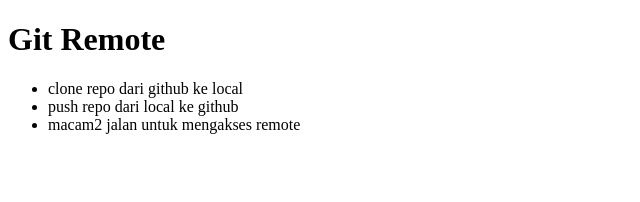
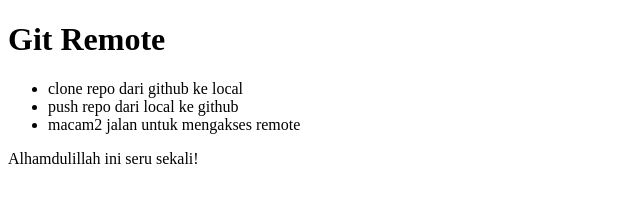
Before and after one commit to gitasm/resolusi-karir-webdev-2022, a plain HTML site: page git-test/test-git.html in a window 1280 px wide. Shown: the whole page, without its empty margins (0-640 px from the left). Drawn offline with Linux system fonts and the light colour scheme.

Commit message:
menambakan elemen paragraph

```diff
--- a/git-test/test-git.html
+++ b/git-test/test-git.html
@@ -13,5 +13,7 @@
       <li>push repo dari local ke github</li>
       <li>macam2 jalan untuk mengakses remote</li>
     </ul>
+
+    <p>Alhamdulillah ini seru sekali!</p>
   </body>
 </html>
```
